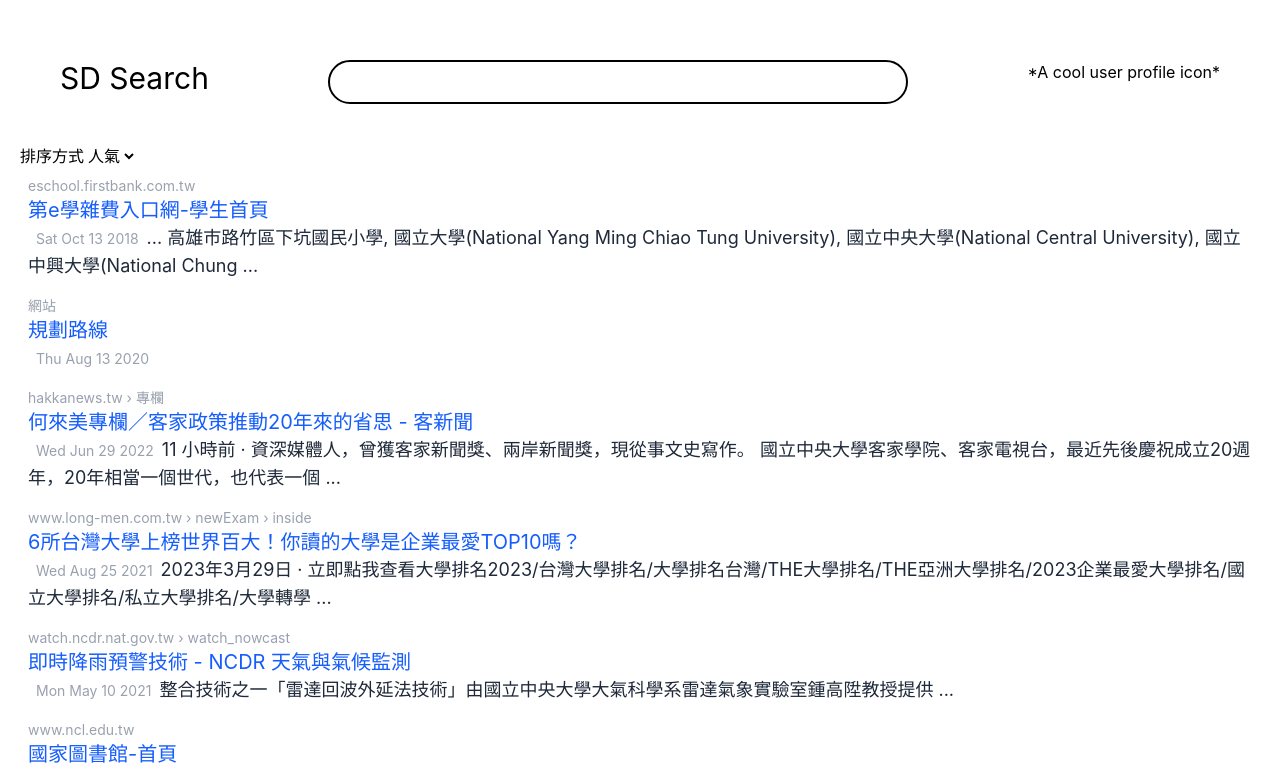
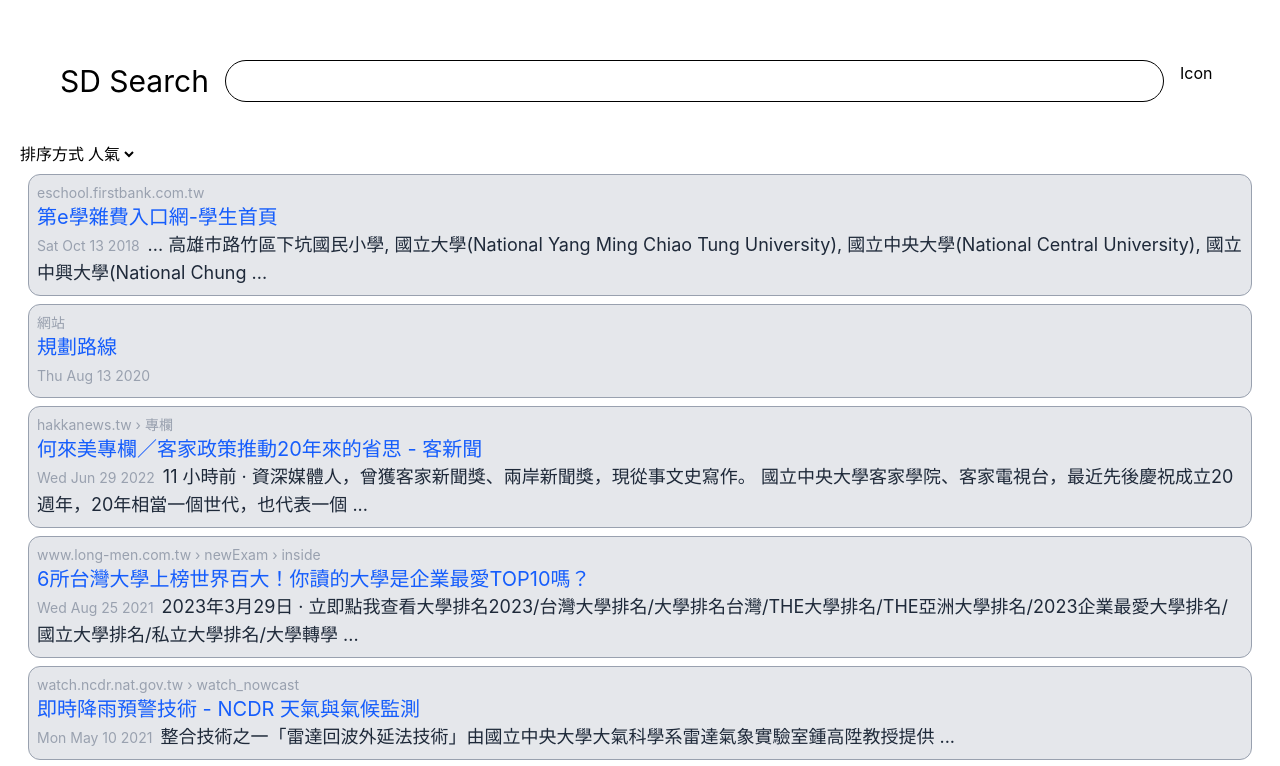
Before and after one commit to Yuyu-1115/sd-train-2026, a Vue app in the folder search-website/: page / in a window 1280 px wide. Shown: the top 766 px of the page. Built offline with nearby package versions, Linux system fonts and the light colour scheme.

Commit message:
feat(rwd): add basic RWD support to search bar

```diff
--- a/search-website/src/App.vue
+++ b/search-website/src/App.vue
@@ -12,10 +12,12 @@
 
 <template>
   <div class="box-border flex-col min-h-screen h-full p-5">
-    <div class="flex justify-between min-h-1/3 p-10">
-      <div class="text-3xl">SD Search</div>
-      <input type="text" :value="searchPrompt" class="w-1/2 border-2 rounded-full p-2" />
-      <div>*A cool user profile icon*</div>
+    <div class="flex flex-wrap items-center justify-between min-h-1/3 p-10">
+      <div class="text-3xl order-1">SD Search</div>
+      <div class="w-full md:w-auto md:flex-1 md:mx-4 order-3 md:order-2">
+        <input type="text" :value="searchPrompt" class="w-full border rounded-full p-2" />
+      </div>
+      <div class="w-10 h-10 order-2 md:order-3">Icon</div>
     </div>
     <div class="flex-col grow h-full gap-5">
       <div class="flex">
@@ -26,7 +28,7 @@
           </option>
         </select>
       </div>
-      <SearchItem v-for="data in repository" :key="data.title" :data="data" />
+      <SearchItem v-for="data in repository" :key="data.url_path" :data="data" />
     </div>
   </div>
 </template>
--- a/search-website/src/components/SearchItem.vue
+++ b/search-website/src/components/SearchItem.vue
@@ -9,16 +9,16 @@
 const createdAt = new Date(props.data.created_at)
 </script>
 <template>
-  <div class="flex-col p-2">
+  <div class="flex-col p-2 bg-gray-200 border border-gray-400 rounded-xl m-2">
     <div class="text-sm text-gray-400">
       {{ breadcumbs }}
     </div>
     <a :href="props.data.url" class="text-xl text-blue-600">{{ title }}</a>
-    <div>
-      <span class="text-sm text-gray-400 px-2">
+    <div class="gap-2">
+      <span class="text-sm text-gray-400">
         {{ createdAt.toDateString() }}
       </span>
-      <span class="text-lg text-gray-800 overflow-auto">
+      <span class="pl-2 text-lg text-gray-800 overflow-auto">
         {{ description }}
       </span>
     </div>
```
